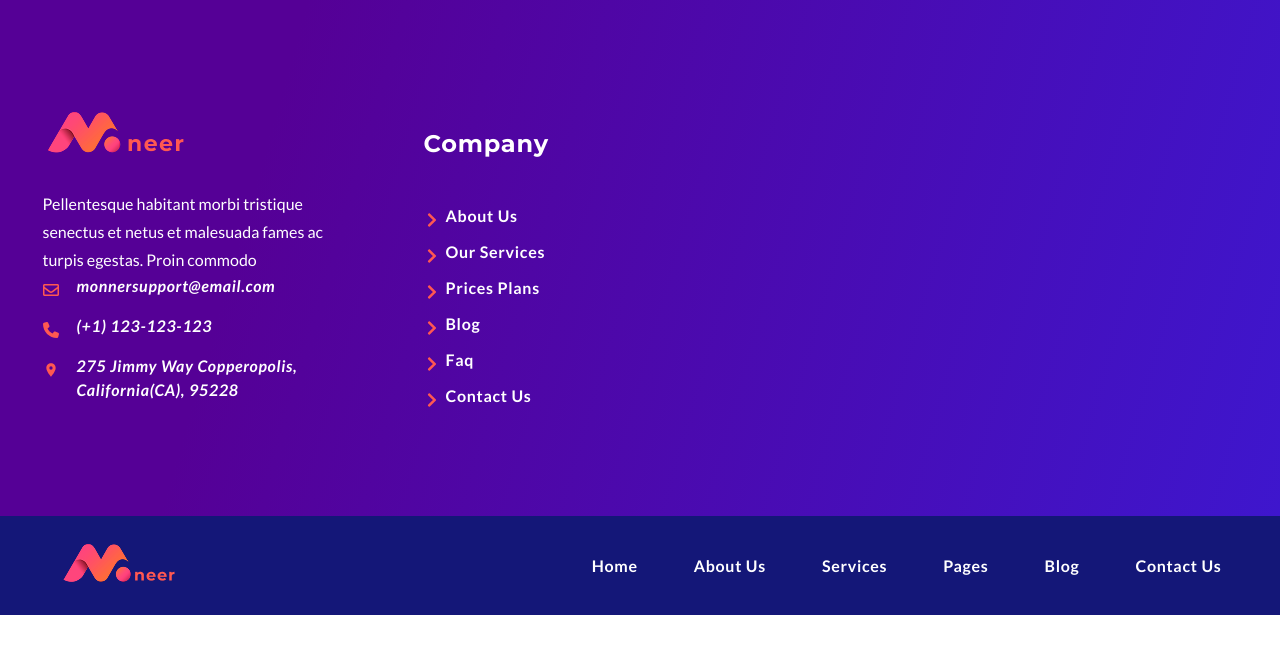
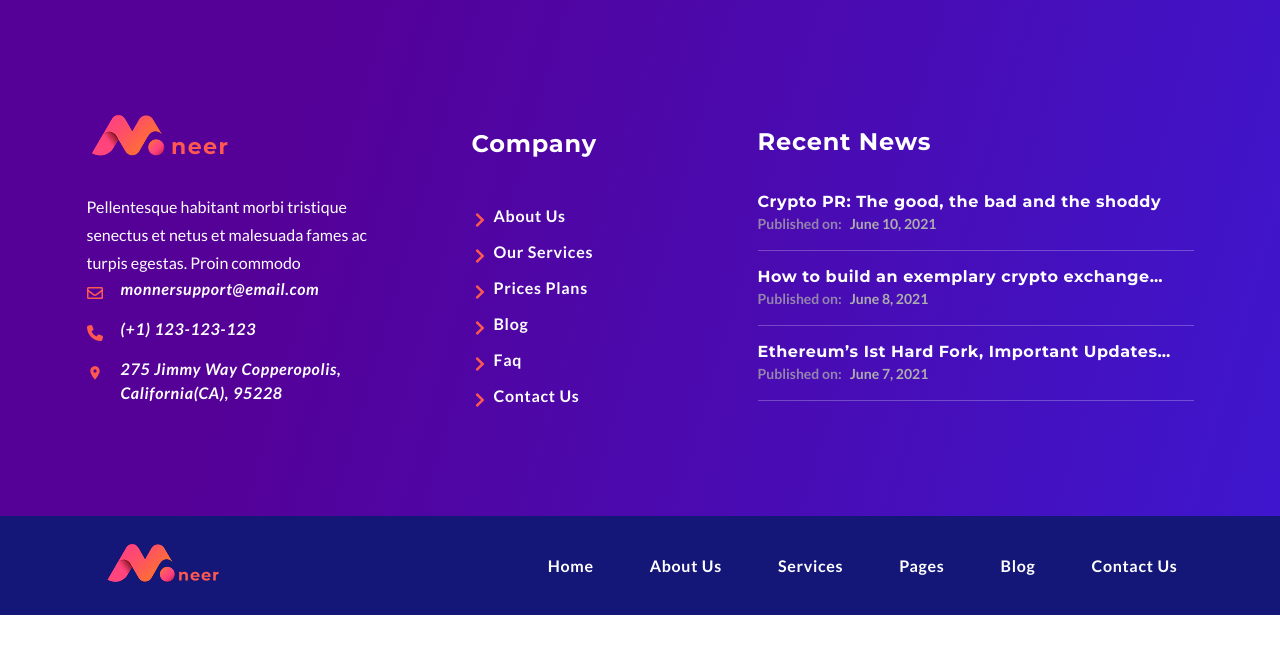
Before and after one commit to miltonahmed/tailwind-web, a React (Vite) app: page / in a window 1280 px wide. Shown: the top 654 px of the page. Built offline with nearby package versions, Linux system fonts and the light colour scheme.

Commit message:
footer right porsion and also full footer section are finished

```diff
--- a/src/components/layouts/Footer.jsx
+++ b/src/components/layouts/Footer.jsx
@@ -1,7 +1,8 @@
 import { FaChevronRight, FaRegEnvelope } from 'react-icons/fa';
 import { FaPhone } from 'react-icons/fa6';
 import { MdLocationOn } from 'react-icons/md';
-import { Link } from 'react-router';
+import { Link } from 'react-router-dom';
+
 import Logo from '../../assets/images/footer-logo.png';
 import Image from '../utils/Image';
 import Paragraph from '../utils/Paragraph';
@@ -13,12 +14,26 @@ const Footer = () => {
     { name: 'Blog', path: '/blog' },
     { name: 'Faq', path: '/faq' },
     { name: 'Contact Us', path: '/contact-us' },
-
+  ];
+  // Footer title data
+  const footerTitleData = [
+    {
+      title: 'Crypto PR: The good, the bad and the shoddy',
+      date: 'June 10, 2021',
+    },
+    {
+      title: 'How to build an exemplary crypto exchange…',
+      date: 'June 8, 2021',
+    },
+    {
+      title: 'Ethereum’s Ist Hard Fork, Important Updates…',
+      date: 'June 7, 2021',
+    },
   ];
   return (
     <div className="py-27 footer-bg">
       <div className="max-w-(--container) mx-auto">
-        <div className="flex gap-24">
+        <div className="flex gap-x-[100px] items-center">
           {/* Footer left  */}
           <div className="w-[285px]">
             {/* Footer logo  */}
@@ -67,19 +82,46 @@ const Footer = () => {
             <h4 className="font-montserrat text-2xl text-white tracking-[0.8px] font-bold capitalize pt">
               Company
             </h4>
-            <div className='flex gap-y-4'>
-              <ul className='mt-8'>
+            <div className="flex gap-y-4">
+              <ul className="mt-8">
                 {footerData.map((item, index) => (
                   <li key={index}>
                     <Link className="grid grid-cols-[14px_auto] gap-x-2 mt-3 items-center">
                       <FaChevronRight className="text-secondary mt-2" />
-                      <span className="font-lato font-bold text-base text-white leading-6 tracking-[0.7px]">
+                      <span className="font-lato font-bold text-base text-white leading-6 tracking-[0.7px] capitalize">
                         {item.name}
                       </span>
                     </Link>
                   </li>
                 ))}
               </ul>
+            </div>
+          </div>
+          {/* Footer Right  */}
+          <div className="w-[436px] ">
+            <h4 className="font-montserrat text-2xl text-white tracking-[0.8px] font-bold capitalize leading-[52px]">
+              Recent News
+            </h4>
+            <div className="mt-[22px] grid grid-cols-1 gap-y-[14px]">
+              {footerTitleData.map((item, index) => (
+                <Link
+                  to="/"
+                  key={index}
+                  className="border-b border-white/25 pb-4 block cursor-pointer"
+                >
+                  <h5 className="font-montserrat text-base font-bold text-white leading-6 tracking-[0.533px]">
+                    {item.title}
+                  </h5>
+                  <div className="flex gap-x-2">
+                    <span className="font-lato text-sm font-bold text-[#AEADAD]/75">
+                      Published on:
+                    </span>
+                    <span className="font-lato text-sm font-bold text-[#AEADAD]">
+                      {item.date}
+                    </span>
+                  </div>
+                </Link>
+              ))}
             </div>
           </div>
         </div>
--- a/src/index.css
+++ b/src/index.css
@@ -2,7 +2,7 @@
 @import 'tailwindcss';
 
 :root {
-  --container: 1195px;
+  --container: 1107px;
 }
 
 @theme {
```
